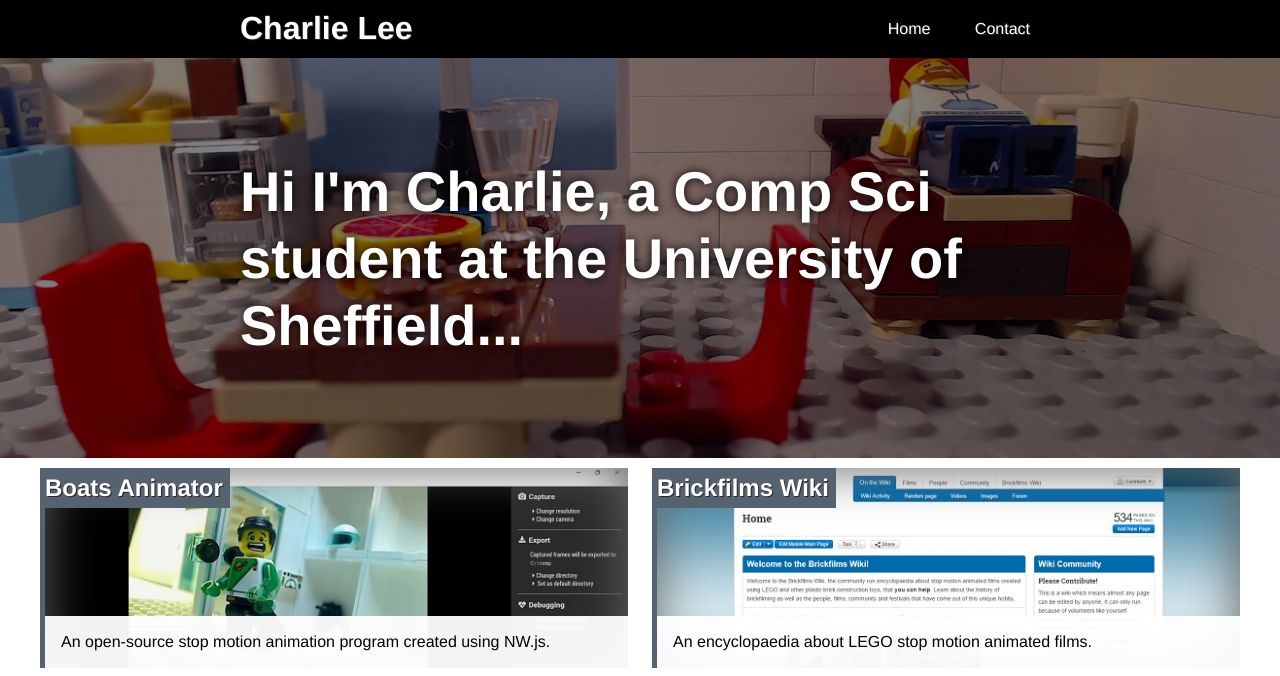
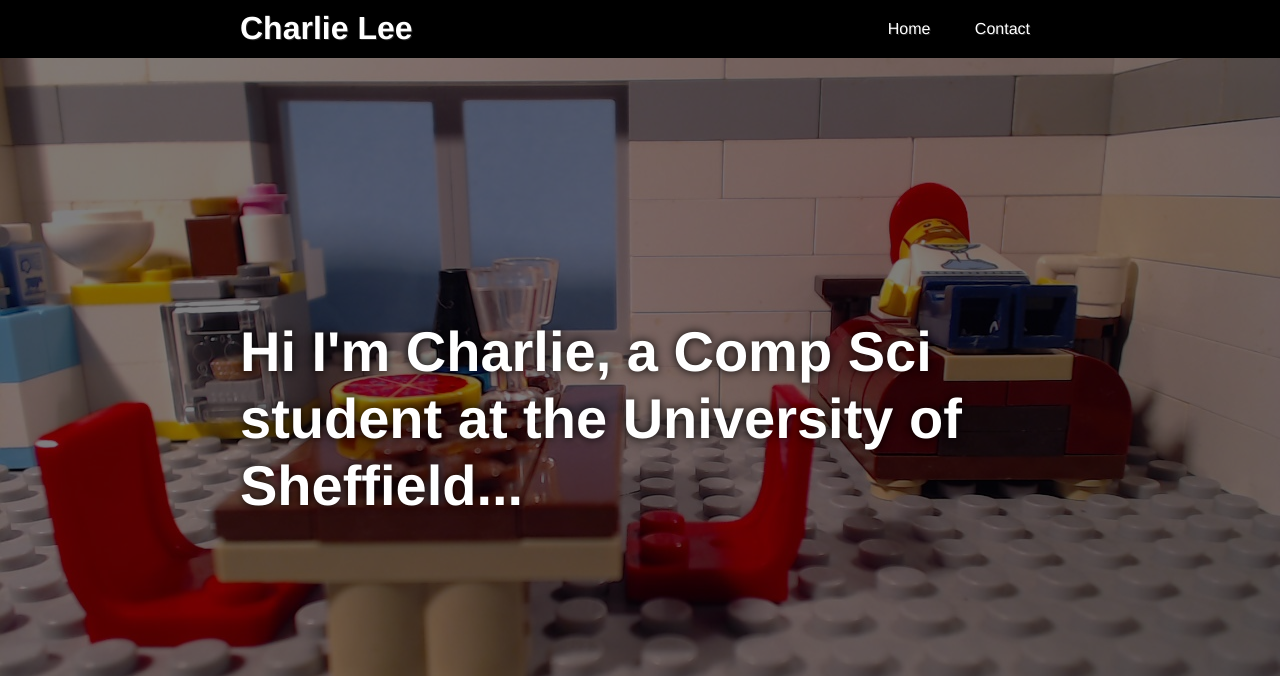
Before and after one commit to charlielee/charlielee.github.io, a Jekyll site: the page built from index.md, in a window 1280 px wide. Shown: the top 676 px of the page. Built offline with Jekyll 4.4.1, drawn with Linux system fonts in a browser that asks for light colours; grey boxes are pictures that could not be loaded.

Commit message:
Increase height of hero images

```diff
--- a/_layouts/home.html
+++ b/_layouts/home.html
@@ -6,7 +6,7 @@
     {% include header.html %}
 
     <main>
-      <header class="hero">
+      <header class="hero" style="background-image: url('{{ site.baseurl }}/{{ page.hero_img }}');">
         <div>
           <header>
             <h1>{{ page.hero_text }}</h1>
@@ -15,14 +15,9 @@
             {% endif %}
           </header>
         </div>
-        {% if page.hero_img %}
-        <img src="{{ site.baseurl }}/{{ page.hero_img }}">
-        {% else %}
-        <section style="height: 15em; width: 100%"></div>
-        {% endif %}
       </header>
 
-      <div class="gallery">
+      <div id="gallery" class="gallery">
       {% if page.collection %}
         {% assign items = site[page.collection] %}
       {% else %}
--- a/assets/main.css
+++ b/assets/main.css
@@ -177,10 +177,6 @@
   display: inline-block;
   text-align: left;
 }
-/*#logo a:hover {
-  background-color: rgb(30,30,30);
-  text-decoration: none;
-}*/
 
 /* ===Page header=== */
 main header {
@@ -204,8 +200,11 @@
 /* ===Hero headers===*/
 .hero {
   align-items: center;
+  background-position: center;
+  background-size: cover;
   box-sizing: border-box;
   display: flex;
+  height: 80vh;
   overflow: hidden;
   position: relative;
 }
@@ -218,7 +217,7 @@
   position: absolute;
   top: 0;
   width: 100%;
-  z-index: 2;
+  z-index: 1;
 }
 .hero header {
   background-color: transparent;
@@ -530,10 +529,7 @@
     max-width: 800px;
   }
 
-  /* ===Hero headers===*/
-  .hero {
-    max-height: 25em;
-  }
+  /* ===Hero headers===*/}
   .hero h1 {
     font-size: 3.5em;
     max-width: 800px;
```
Also changed, not shown: _layouts/page.html (+1 -6 lines).
